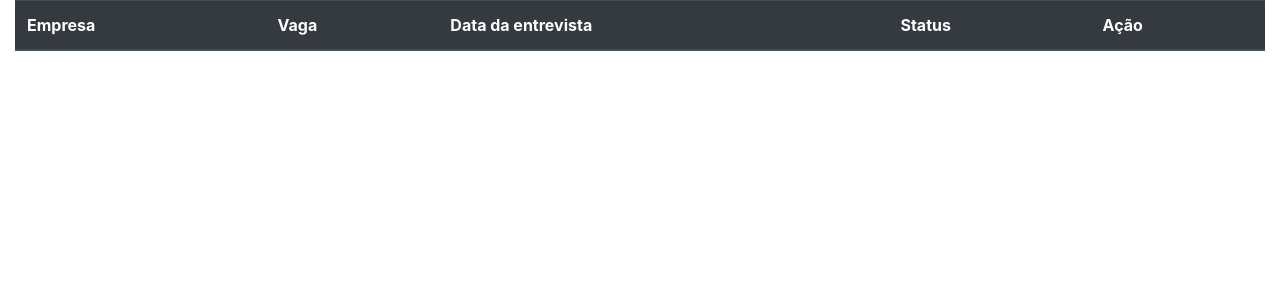
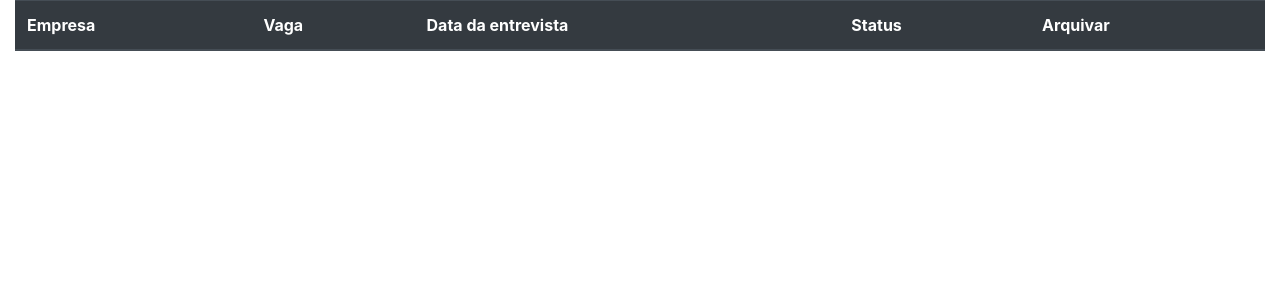
Before and after one commit to tiagolch/LookingJob, a Django app: page /list_subscriptions/ in a window 1280 px wide. Shown: the part 70-370 px from the top of the page. Run offline with Django 3.2, Linux system fonts and the light colour scheme; the visitor is signed in with stand-in values (Sample User, id 1); data that the repository does not hold is empty; some libraries are stand-ins or nearby versions.

Commit message:
Archive
Signed-off-by: tiagolch <tiagolch@hotmail.com>

```diff
--- a/config/urls.py
+++ b/config/urls.py
@@ -1,7 +1,7 @@
 
 from django.contrib import admin
 from django.urls import path, include
-from core.views import edit_subscription, new_subscription, list_subscriptions, delete_subscription
+from core.views import edit_subscription, new_subscription, list_subscriptions, archive_subscription
 
 urlpatterns = [
     path('admin/', admin.site.urls, name='admin'),
@@ -9,5 +9,5 @@ urlpatterns = [
     path('', new_subscription, name='new_subscription'),
     path('list_subscriptions/', list_subscriptions, name='list_subscriptions'),
     path('edit_subscription/<int:pk>/', edit_subscription, name='edit_subscription'),
-    path('delete_subscription/<int:pk>/', delete_subscription, name='delete_subscription'),
+    path('archive_subscription/<int:pk>/', archive_subscription, name='archive_subscription'),
 ]
--- a/core/views.py
+++ b/core/views.py
@@ -9,7 +9,7 @@ from .forms import CompaniesForms
 @login_required
 def list_subscriptions(request):
     user = request.user
-    data = Companies.objects.filter(user=user)
+    data = Companies.objects.filter(user=user).filter(active=True)
     context = {"data": data }
     return render(request, "core/list_subscriptions.html", context)
 
@@ -38,7 +38,8 @@ def edit_subscription(request, pk):
 
 
 @login_required
-def delete_subscription(request, pk):
+def archive_subscription(request, pk):
     data = get_object_or_404(Companies, pk=pk)
-    data.delete()
+    data.active = False
+    data.save()
     return redirect('/list_subscriptions/')
--- a/templates/core/list_subscriptions.html
+++ b/templates/core/list_subscriptions.html
@@ -16,7 +16,7 @@
                         <th scope="col">Vaga</th>
                         <th scope="col">Data da entrevista</th>
                         <th scope="col">Status</th>
-                        <th scope="col">Ação</th>
+                        <th scope="col">Arquivar</th>
                     </tr>
                 </thead>
                 <tbody>
@@ -28,8 +28,7 @@
                                 <td>{{ item.internview_date }}</td>
                                 <td>{{ item.aplication_status }}</td>
                                 <td>
-                                    <a type="button" class="btn btn-outline-warning" href="{% url 'edit_subscription' item.id %}">Alterar</a>
-                                    <a type="button" class="btn btn-outline-danger" href="{% url 'delete_subscription' item.id %}">Deletar</a>
+                                    <a type="button" class="btn btn-outline-danger" href="{% url 'archive_subscription' item.id %}">Arquivar</a>
                                 </td>
                             </tr>
                         {% endfor %}
--- a/templates/includes/navigation.html
+++ b/templates/includes/navigation.html
@@ -2,7 +2,6 @@
 {% block nav %}
 
   {% if user.is_authenticated %}
-
     <nav class="navbar navbar-expand-lg navbar-light bg-light">
       <div class="collapse navbar-collapse d-flex justify-content-center" id="navbarNavDropdown">
           <ul class="navbar-nav">
```
Also changed, not shown: templates/registration/login.html (+6 -5 lines). Lines whose indentation alone changed are shown as unchanged.
